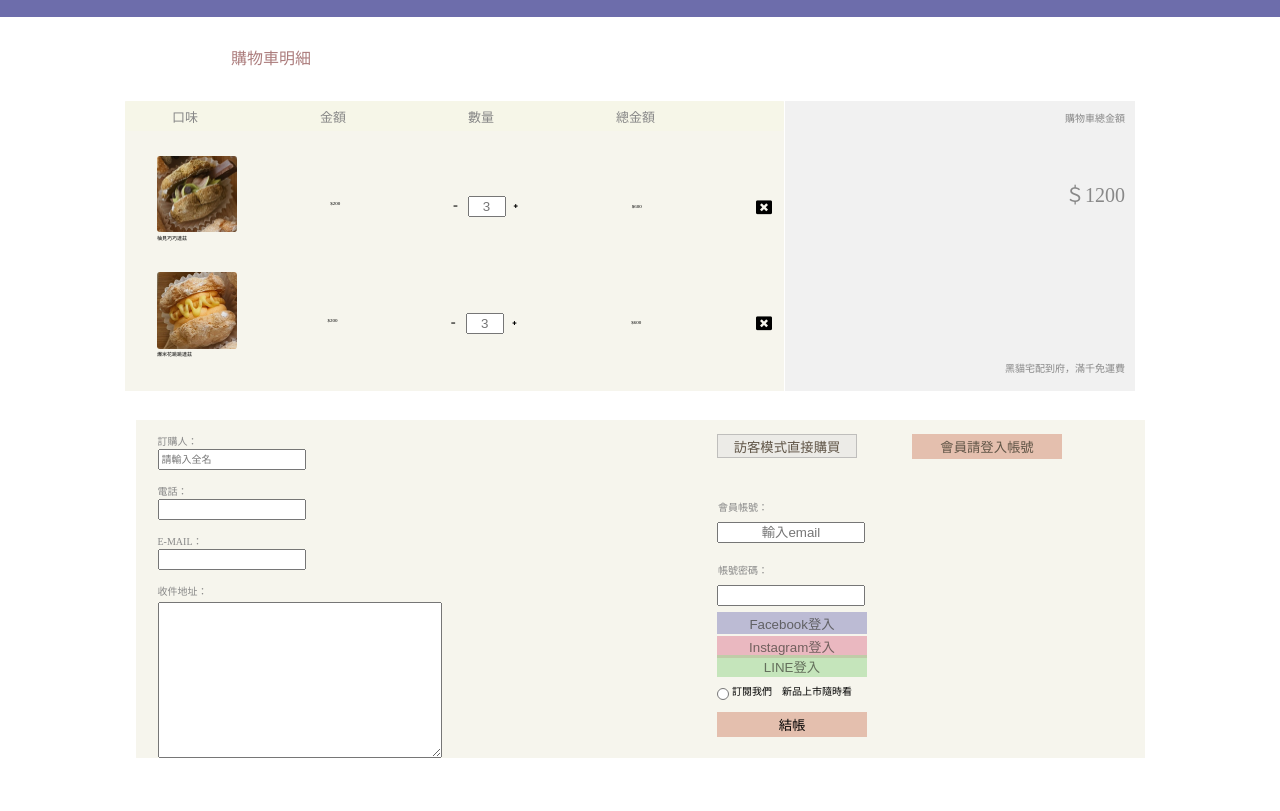
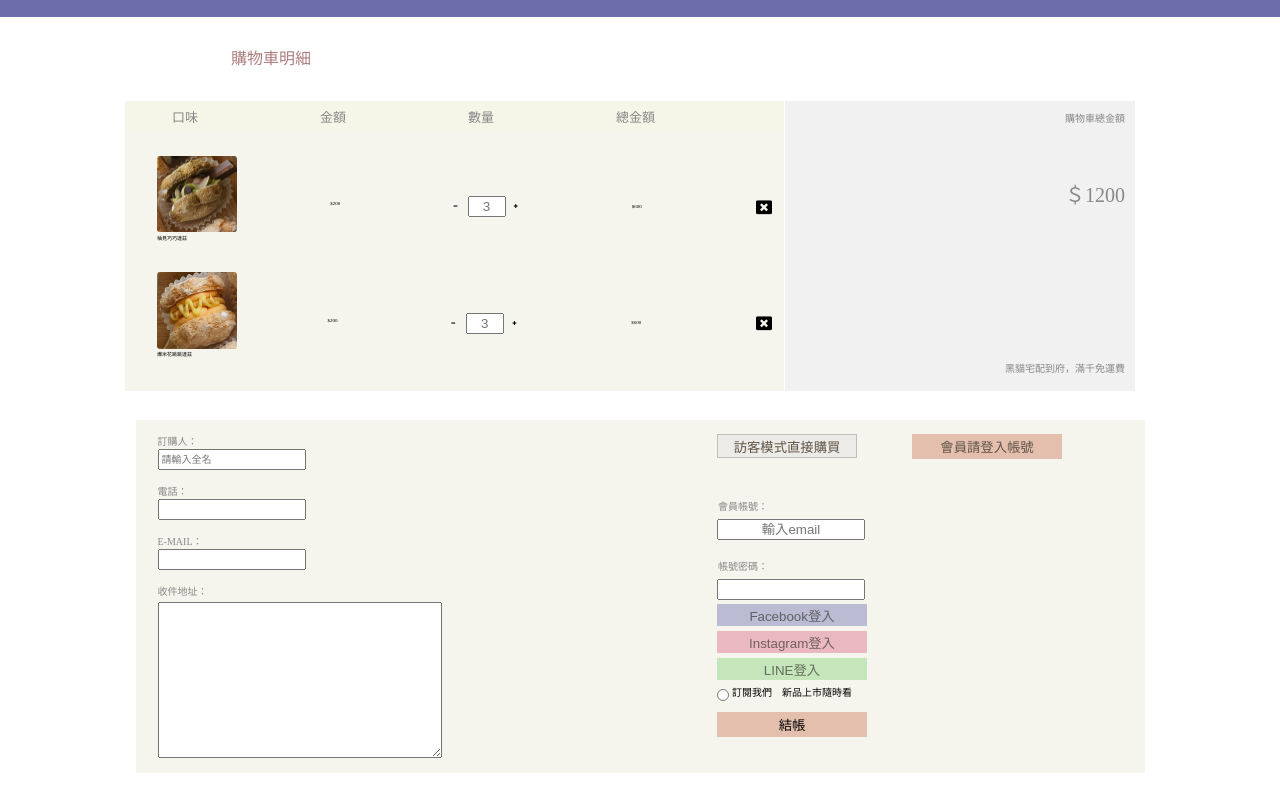
Before and after one commit to 1Kynechinling0618/Dacquoise_web, a plain HTML site: page shopping.html in a window 1280 px wide. Shown: the part 193-1004 px from the top of the page. Drawn offline with Linux system fonts and the light colour scheme; a web font is replaced by a local one.

Commit message:
git pull style5.css

```diff
--- a/css/style5.css
+++ b/css/style5.css
@@ -193,6 +193,7 @@ margin-right: -86px;
     display: flex;
     margin: 0 auto;
     margin-top: 29px;
+    padding-bottom: 15px;
 }
 
 .check .data{
@@ -273,7 +274,6 @@ input.facebook {
 input.ing {
     width: 150px;
     height: 22px;
-    margin-top: -5px;
     border: none;
     background-color: rgba(232, 172, 183, 0.829);
     color: rgba(52, 52, 44, 0.664);
@@ -282,7 +282,6 @@ input.ing {
 input.line {
     width: 150px;
     height: 22px;
-    margin-top: -9px;
     border: none;
     background-color: rgba(162, 218, 152, 0.575);
     color: rgba(52, 52, 44, 0.664);
```
